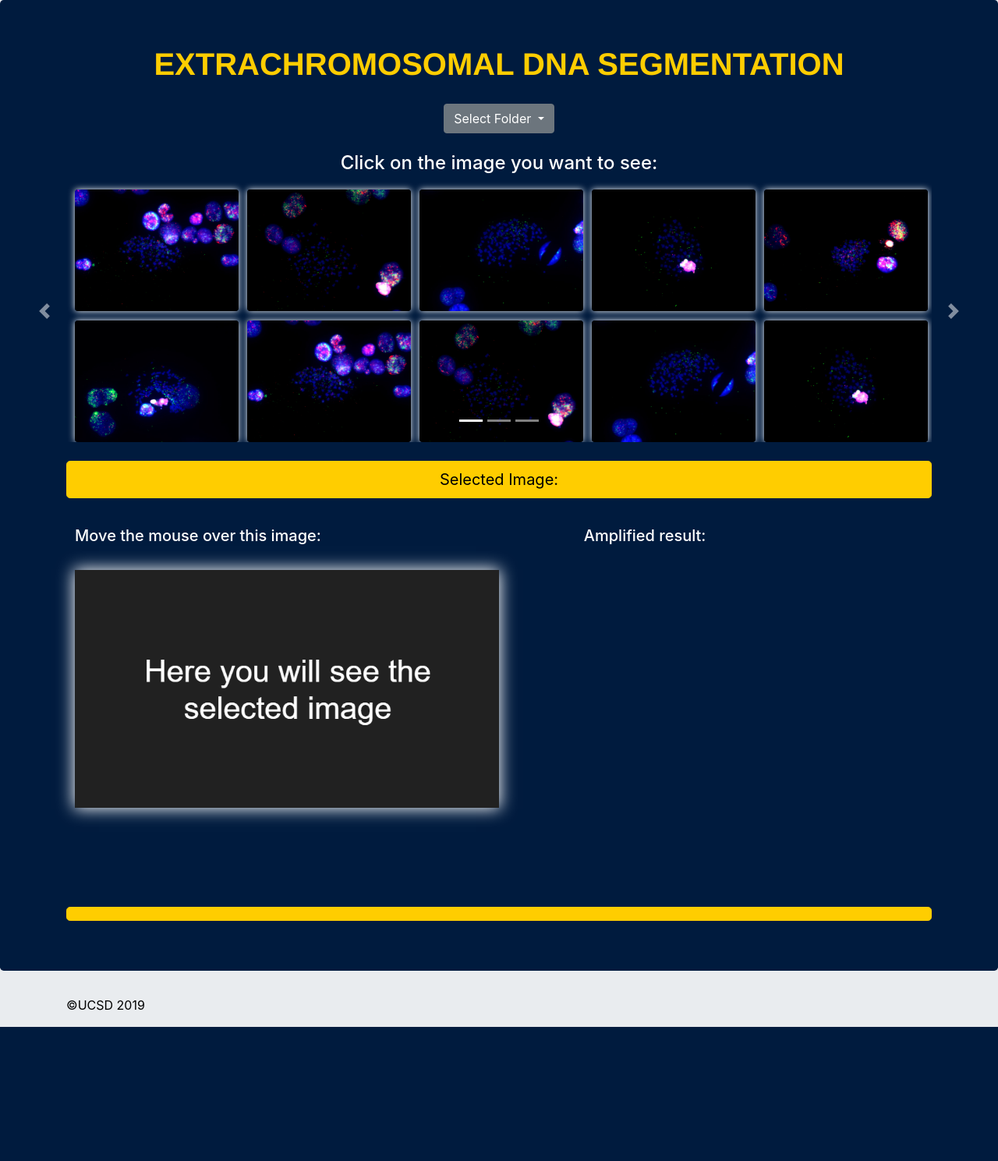
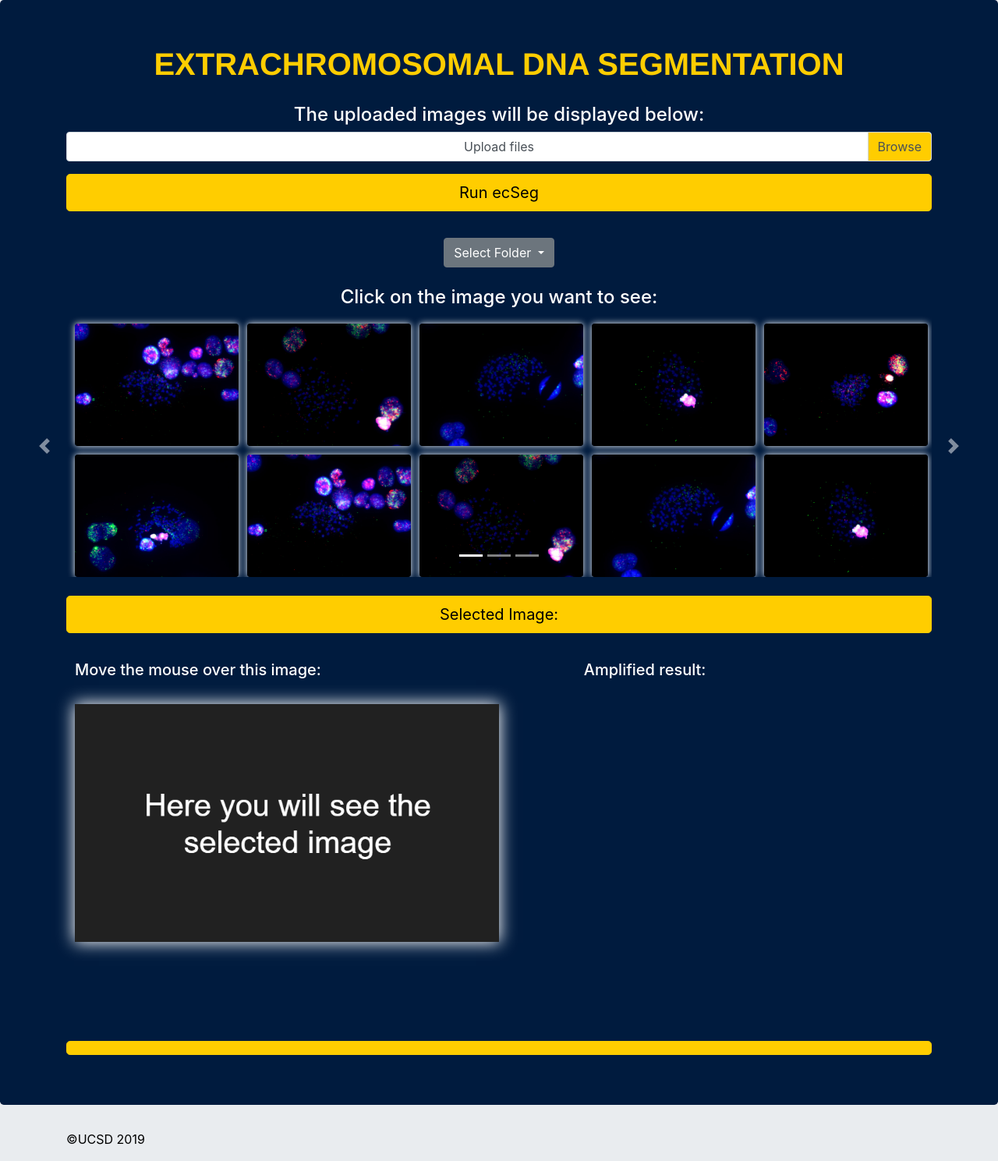
Before and after one commit to ODOSMO/ecSegWebSite, a Django app: page /accounts/ in a window 1280 px wide. Shown: the part 56-1545 px from the top of the page at 78% size. Before the commit the page ends 1373 px from the top, so only its background shows below. Run offline with Django 3.2, Linux system fonts and the light colour scheme; some libraries are stand-ins or nearby versions.

Commit message:
fix html formats add block to do upload stuff into ecSeg.html

```diff
--- a/ecSegWebsite/ecSegWebsite/static/style.css
+++ b/ecSegWebsite/ecSegWebsite/static/style.css
@@ -84,3 +84,9 @@ h1, h2, h3, .h1, .h2, .h3{
   width: 408px;
   height: 408px;
 }
+.custom-file-label::after {
+background-color:#FFCD00 !important;
+}
+footer{
+
+}
--- a/ecSegWebsite/templates/ecSeg.html
+++ b/ecSegWebsite/templates/ecSeg.html
@@ -9,13 +9,11 @@
             <meta name="generator" content="Jekyll v3.8.5">
             <title>ECSEG</title>
             <link rel="canonical" href="https://getbootstrap.com/docs/4.3/examples/album/">
-
             <!-- Bootstrap core CSS -->
             <link rel="stylesheet" href="https://stackpath.bootstrapcdn.com/bootstrap/4.3.1/css/bootstrap.min.css" integrity="sha384-ggOyR0iXCbMQv3Xipma34MD+dH/1fQ784/j6cY/iJTQUOhcWr7x9JvoRxT2MZw1T" crossorigin="anonymous">
             <!-- Custom styles for this template -->
             <link href="{% static 'style.css' %}" rel="stylesheet">
             <script src="{% static 'scripts.js' %}"></script>
-
         </head>
         <body>
             <header>
@@ -34,12 +32,29 @@
                     </div>
                 </nav>
             </header>
-
             <section class="jumbotron text-center">
                 <div class="container">
                     <h1 class="jumbotron-heading">Extrachromosomal DNA Segmentation</h1><br>
+<!--/////////////////////////////////////YOU CAN WORK INSIDE THIS BLOCK///////////////////////////////////////////////////-->
 
 
+                <h4>The uploaded images will be displayed below:</h4>
+                <div class="input-group mb-3">
+                    <div class="custom-file">
+                        <input type="file" class="custom-file-input" id="inputGroupFile01" aria-describedby="inputGroupFileAddon01">
+                        <label class="custom-file-label" for="inputGroupFile01">Upload files</label>
+                    </div>
+                </div>
+
+
+
+                <button type="button" class="btn btn-primary btn-lg btn-block" style="width=100%; margin-bottom:3%;">Run ecSeg </button>
+
+
+
+
+
+<!--/////////////////////////////////////END OF THIS BLOCK////////////////////////////////////////////////////////////////-->
                     <div class="dropdown">
                 <button class="btn btn-secondary dropdown-toggle" type="button" id="dropdownMenuButton" data-toggle="dropdown" aria-haspopup="true" aria-expanded="false">
                 Select Folder
@@ -52,7 +67,6 @@
                 <a class="dropdown-item" value="labels" href="#">labels</a>
                 </div>
                 </div>
-
                 <br>
                 <h4>Click on the image you want to see:</h4>
                 <div id="carouselExampleIndicators" class="carousel slide" data-ride="carousel">
@@ -73,7 +87,6 @@
                 <img id="thumbs" src="{% static 'test2.jpg' %}" width="210" class="rounded float-left" onclick="myFunction(this);" alt="...">
                 <img id="thumbs" src="{% static 'test3.jpg' %}" width="210" class="rounded float-left" onclick="myFunction(this);" alt="...">
                 <img id="thumbs" src="{% static 'test4.jpg' %}" width="210" class="rounded float-left" onclick="myFunction(this);" alt="...">
-
                 </div>
                 <div class="carousel-item">
                 <img id="thumbs" src="{% static 'test.jpg' %}" width="210" class="rounded float-left" onclick="myFunction(this);" alt="...">
@@ -115,16 +128,13 @@
                 <h5 style="text-align:left;">Move the mouse over this image: </h5><br>
                 <img id="expandedImg" src="{% static 'defaultimg.png' %}" style="width:100%;">
                 </div>
-
                 <div style="width:40%; float:right;">
                 <h5 style="text-align:left;">Amplified result:</h5><br>
                 <div id="myresult" class="img-zoom-result" style="float: left;"></div>
                 </div>
                 </div>
-
                 <button type="button" class="btn btn-primary btn-lg btn-block" style="width=100%; margin-top:43%;"></button>
             </div>
-
         </section>
     </body>
     <footer class="text-muted">
```
Also changed, not shown: ecSegWebsite/templates/home.html (+0 -8 lines), ecSegWebsite/templates/registration/login.html (+3 -7 lines), ecSegWebsite/templates/signup.html (+2 -5 lines), ecSegWebsite/db.sqlite3. Lines whose indentation alone changed are shown as unchanged.
